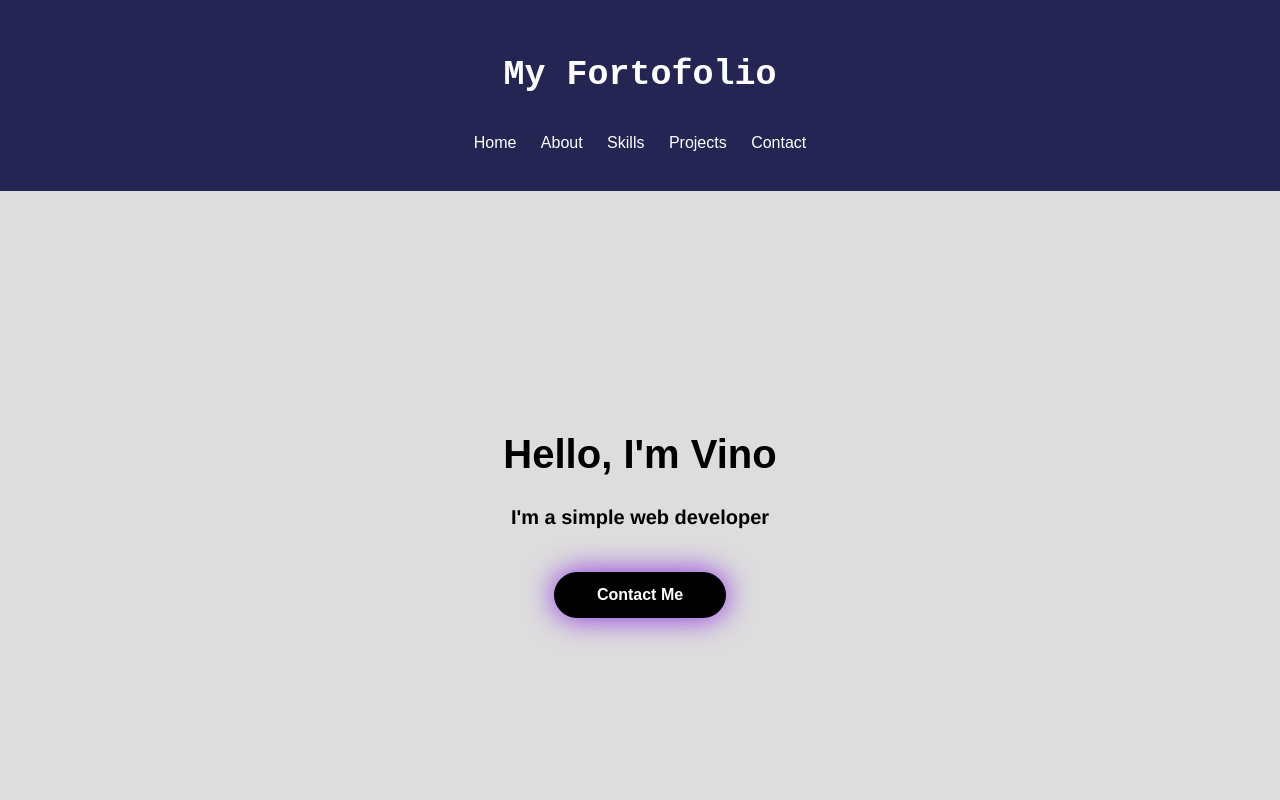
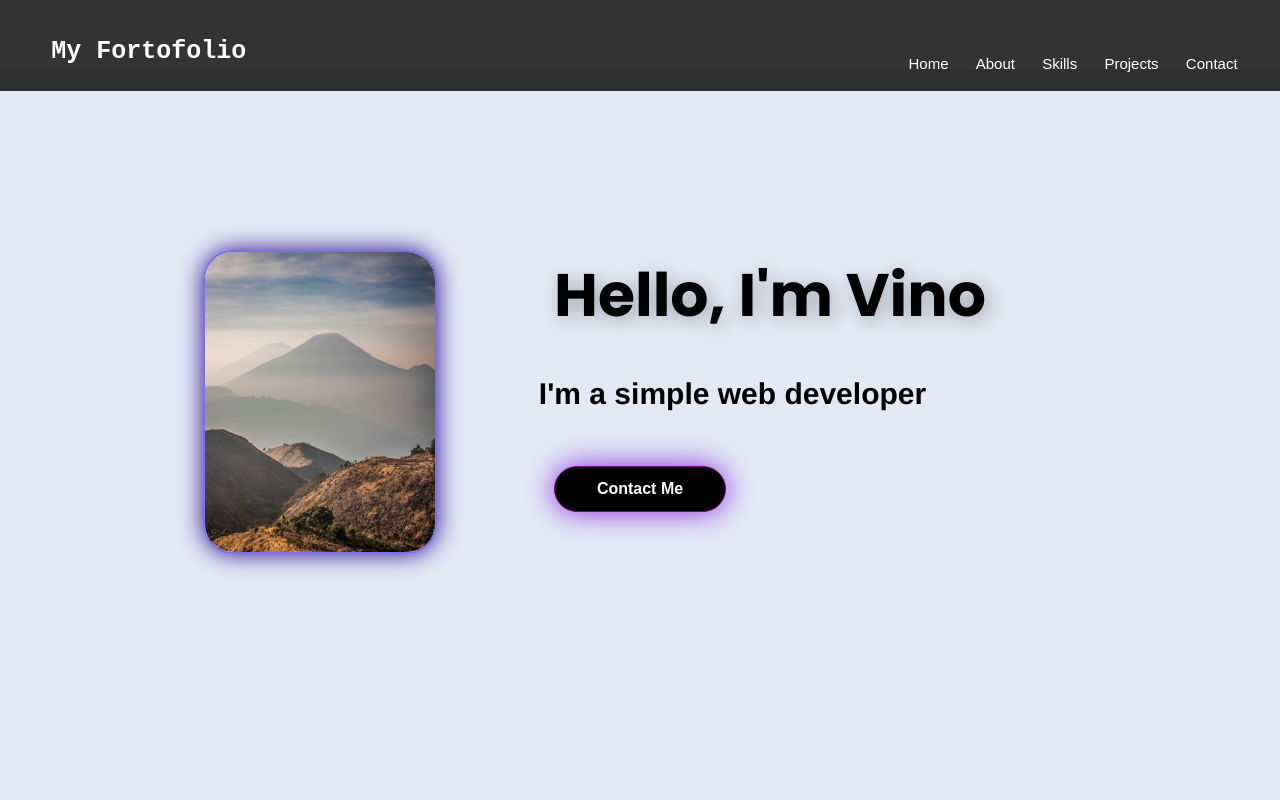
Before and after one commit to VinBacht/VinnGit, a plain HTML site: page index.html in a window 1280 px wide. Shown: the top 800 px of the page. Drawn offline with nearby package versions, Linux system fonts and the light colour scheme.

Commit message:
commit keempat

```diff
--- a/index.html
+++ b/index.html
@@ -1,67 +1,80 @@
 <!DOCTYPE html>
 <html lang="en">
+
 <head>
     <meta charset="UTF-8">
     <meta name="viewport" content="width=device-width, initial-scale=1.0">
     <link rel="stylesheet" href="styles.css">
+    <link href="https://fonts.googleapis.com/css2?family=Poppins:wght@300;400;700&display=swap" rel="stylesheet">
     <link rel="stylesheet" href="https://cdnjs.cloudflare.com/ajax/libs/font-awesome/6.0.0-beta3/css/all.min.css">
     <link rel="stylesheet" href="https://unpkg.com/aos@2.3.1/dist/aos.css">
     <title>Portfolio</title>
+    <style>
+        .header {
+            position: fixed;
+            width: 100%;
+            top: 0;
+            left: 0;
+            background: rgba(0, 0, 0, 0.8);
+            padding: 15px 0;
+            z-index: 1000;
+            transition: background 0.3s ease-in-out;
+        }
+        .sticky {
+            background: rgba(0, 0, 0, 1);
+        }
+        body {
+            padding-top: 70px;
+        }
+    </style>
 </head>
+
 <body>
-    <!-- Header Section -->
-    <header class="header">
+    <header class="header" id="navbar">
         <div class="container">
             <h2 class="logo">My Fortofolio</h2>
             <nav class="nav">
                 <ul>
-                    <li><a href="#home">Home</a></li>
-                    <li><a href="#about">About</a></li>
-                    <li><a href="#skills">Skills</a></li>
-                    <li><a href="#projects">Projects</a></li>
-                    <li><a href="#contact">Contact</a></li>
+                    <li><a href="#home" class="scroll-link">Home</a></li>
+                    <li><a href="#about" class="scroll-link">About</a></li>
+                    <li><a href="#skills" class="scroll-link">Skills</a></li>
+                    <li><a href="#projects" class="scroll-link">Projects</a></li>
+                    <li><a href="#contact" class="scroll-link">Contact</a></li>
                 </ul>
             </nav>
         </div>
     </header>
 
-    <!-- Home Section -->
     <section id="home" class="home">
         <div class="container">
             <h2 data-aos="zoom-in">Hello, I'm Vino</h2>
+            <img src="gunung.jpg" data-aos="zoom-in">
             <p data-aos="zoom-in">I'm a simple web developer</p>
-            <!-- Button Contact Me -->
             <a href="#contact" class="button contact-me-button" data-aos="zoom-in">Contact Me</a>
         </div>
     </section>
 
-    <!-- About Section -->
     <section id="about" class="about">
         <div class="container">
             <h2 data-aos="zoom-out">About Me</h2>
-            <img src="gunung.jpg" data-aos="zoom-out">
-            <p data-aos="zoom-out" class="tentang">saya lebih memilih membuat website yang berdesain minimalis dan kinerja yang cukup baik</p>
+            <p data-aos="zoom-out" class="tentang">Saya lebih memilih membuat website yang berdesain minimalis dan kinerja yang cukup baik</p>
         </div>
     </section>
 
-    <!-- Skills Section -->
     <section id="skills" class="skills">
         <div class="container">
             <h2 data-aos="fade-left">My Skills</h2>
             <ul>
                 <p data-aos="fade-left">Saya Cukup Bisa Dalam</p>
                 <li data-aos="fade-left">Hyper Text Markup Language</li>
-                <br></br>
                 <p data-aos="fade-left">Dan</p>
                 <li data-aos="fade-left">Cascading Style Sheets</li>
-                <br></br>
                 <p data-aos="fade-left">Dan Juga Bisa Sedikit Dalam</p>
-                <li data-aos="fade-left">Java Script</li>
+                <li data-aos="fade-left">JavaScript</li>
             </ul>
         </div>
     </section>
 
-    <!-- Projects Section -->
     <section id="projects" class="projects">
         <div class="container">
             <h2 data-aos="fade-left">Projects</h2>
@@ -78,7 +91,6 @@
         </div>
     </section>
 
-    <!-- Contact Section -->
     <section id="contact" class="contact">
         <div class="container">
             <h2 data-aos="zoom-in">Contact Me</h2>
@@ -93,7 +105,7 @@
 
     <footer class="footer">
         <p>&copy; 2025 Vinn. All Rights Reserved.</p>
-        <div class="social-icons" >
+        <div class="social-icons">
             <a href="#"><i class="fab fa-facebook"></i></a>
             <a href="#"><i class="fab fa-tiktok"></i></a>
             <a href="#"><i class="fab fa-instagram"></i></a>
@@ -102,32 +114,60 @@
     </footer>
 
     <script src="https://unpkg.com/aos@2.3.1/dist/aos.js"></script>
-    <script src="main.js"></script>
     <script>
+        const scrollLinks = document.querySelectorAll('.nav ul li a, .contact-me-button');
         document.addEventListener('DOMContentLoaded', () => {
-            // Smooth scrolling for navbar links and buttons
-            const scrollLinks = document.querySelectorAll('.nav ul li a, .contact-me-button'); // Seleksi tautan navbar dan tombol
+            const navbar = document.getElementById('navbar');
+            window.addEventListener('scroll', () => {
+                if (window.scrollY > 50) {
+                    navbar.classList.add('sticky');
+                } else {
+                    navbar.classList.remove('sticky');
+                }
+            });
 
+            const scrollLinks = document.querySelectorAll('.scroll-link, .contact-me-button');
             scrollLinks.forEach(link => {
                 link.addEventListener('click', event => {
-                    event.preventDefault(); // Cegah aksi default tautan atau tombol
-
-                    const targetId = link.getAttribute('href').substring(1); // Ambil ID target dari href
-                    const targetSection = document.getElementById(targetId); // Temukan elemen dengan ID tersebut
-
+                    event.preventDefault();
+                    const targetId = link.getAttribute('href').substring(1);
+                    const targetSection = document.getElementById(targetId);
                     if (targetSection) {
-                        // Scroll ke elemen target dengan efek smooth
-                        targetSection.scrollIntoView({
-                            behavior: 'smooth', // Efek scroll halus
-                            block: 'start' // Posisi elemen di awal viewport
+                        window.scrollTo({
+                            top: targetSection.offsetTop - 50,
+                            behavior: 'smooth'
                         });
                     }
                 });
             });
+
+            // Kode JavaScript untuk menyembunyikan placeholder saat input diisi
+            const form = document.querySelector('.contact form');
+            form.addEventListener('submit', function (event) {
+                event.preventDefault(); // Mencegah form dari submit sebenarnya
+
+                // Ambil nilai-nilai form
+                const name = form.querySelector('input[type="text"]').value;
+                const email = form.querySelector('input[type="email"]').value;
+                const message = form.querySelector('textarea').value;
+
+                // Kosongkan field form
+                form.querySelector('input[type="text"]').value = '';
+                form.querySelector('input[type="email"]').value = '';
+                form.querySelector('textarea').value = '';
+
+                // Opsi: Tampilkan pesan konfirmasi atau redirect ke home
+                alert('Pesan terkirim!'); // Atau: window.location.href = '#home';
+
+                // Sembunyikan placeholder (jika Anda masih menginginkan fungsi ini)
+                form.querySelectorAll('input, textarea').forEach(input => {
+                    input.placeholder = input.dataset.placeholder || '';
+                    delete input.dataset.placeholder;
+                });
+            });
         });
-
-        // Initialize AOS for animations
         AOS.init();
     </script>
 </body>
+
 </html>
--- a/styles.css
+++ b/styles.css
@@ -16,54 +16,76 @@ body {
 
 /* Header */
 .header {
-    background: rgb(36, 37, 82);
+  background: black;
   color: #fff;
-    padding: 20px 0;
+  zoom: 0.5;
+
 }
 
 .header .logo {
-    text-align: center;
-    font-size: 24px;
+  margin-left: 4%;
+  font-size: 50px;
   font-family:'Courier New', Courier, monospace;
-    font-size: 35px;
-    margin: left;
+  margin-top: 2%;
+  margin-bottom: -2%;
 
 }
 .header .nav ul {
   list-style: none;
   padding: 0;
-    text-align: center;
+  margin-left: 70%;
+
 }
+
 .header .nav ul li {
   display: inline;
-    margin: 0 10px;
+  margin: 0 25px;
   font-family: Arial, Helvetica, sans-serif;
 }
+
 .header .nav ul li a {
   color: #fff;
   text-decoration: none;
+  font-size: 30px;
+  transform: translate(0px,50px);
 }
-
-
 
 /* Home Section */
 .home {
-    text-align: center;
-    background: #ddd;
-    padding: 200px 0;
+
+  background: #E3EAF5;
+  padding: 130px 0;
 
 }
 .home h2 {
-    font-size: 40px;
-    font-family: sans-serif;
+  font-size: 60px;
+  font-family: 'Poppins', sans-serif;
+  padding-left: 260px;
+  text-align:center;
+  text-shadow: 4px 4px 20px rgba(0, 0, 0, 0.3);
+  font-weight: bold;
+
+
 }
 
+.home img{
+  width: 230px;
+  height:300px;
+  border-radius: 30px;
+  margin-right: 50%;
+  border: 2px solid rgba(87, 72, 224, 0.747);
+  box-shadow: 0px 0px 25px rgb(47, 11, 145);
+  margin-top: -140px;
+}
 .home p {
-    font-size : 20px;
+  font-size : 30px;
   font-family:'Franklin Gothic Medium', 'Arial Narrow', Arial, sans-serif;
   font-weight: bold;
   margin-top : -15px;
-
+  padding-left: 70px;
+  text-align: center;
+  margin-top: -190px;
+  margin-left: 115px;
 }
 
 .home .button {
@@ -76,7 +98,7 @@ body {
   border-radius:190px;
   margin-bottom: 10%;
   box-shadow:  0px 0px 30px blueviolet;
-    border: 1px solid #000;
+  border: 1.5px solid purple;
   transition: background-color 1s ease-in-out;
   width: 130px;
 }
@@ -91,7 +113,7 @@ body {
   text-align: center;
   font-family: Arial, Helvetica, sans-serif;
   font-weight: bold;
-    background-color: #ddd;
+  background-color: #E3EAF5;
   ;
 
 }
@@ -111,18 +133,10 @@ body {
   font-size: 20px
 }
 
-  .about img{
-    box-shadow: 0px 0px 30px blueviolet;
-    width: 230px;
-    height: 300px;
-    border: 3px solid purple;
-    border-radius: 10px;
-
-  }
 
 .skills ul {
   list-style: none;
-    padding: 90px;
+  padding: 60px;
 
 }
 
@@ -227,7 +241,7 @@ body {
 
 /* Footer */
 .footer {
-    background: rgb(36, 37, 82);
+  background: black;
   color: #fff;
   text-align: center;
   padding: 10px 0;
```
Lines whose indentation alone changed are shown as unchanged.
